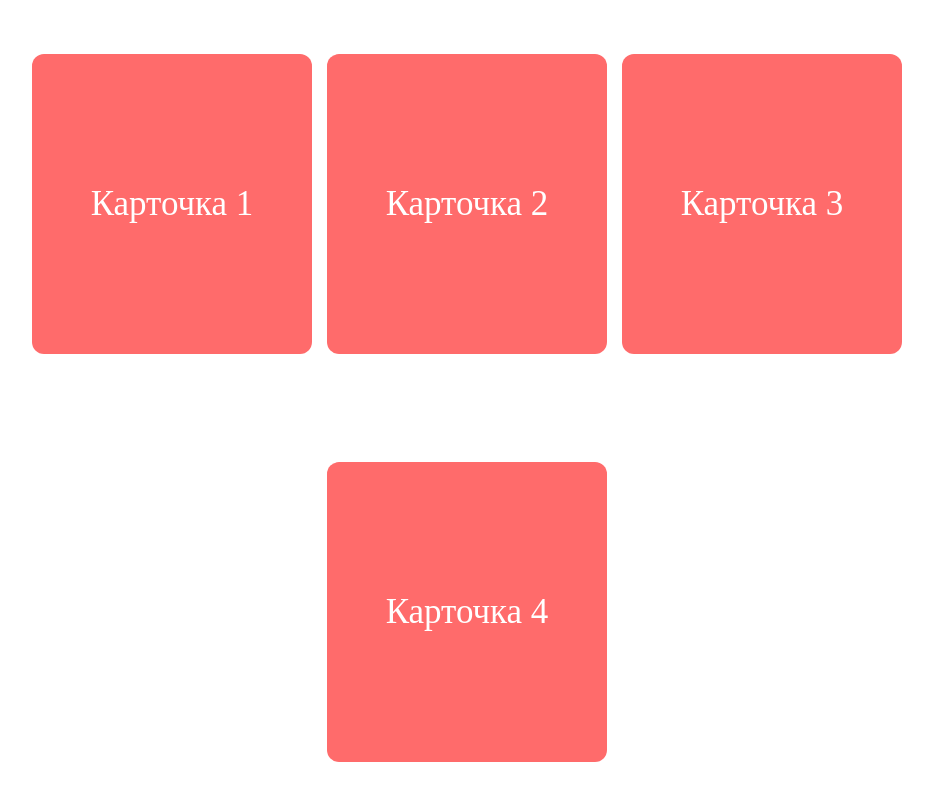
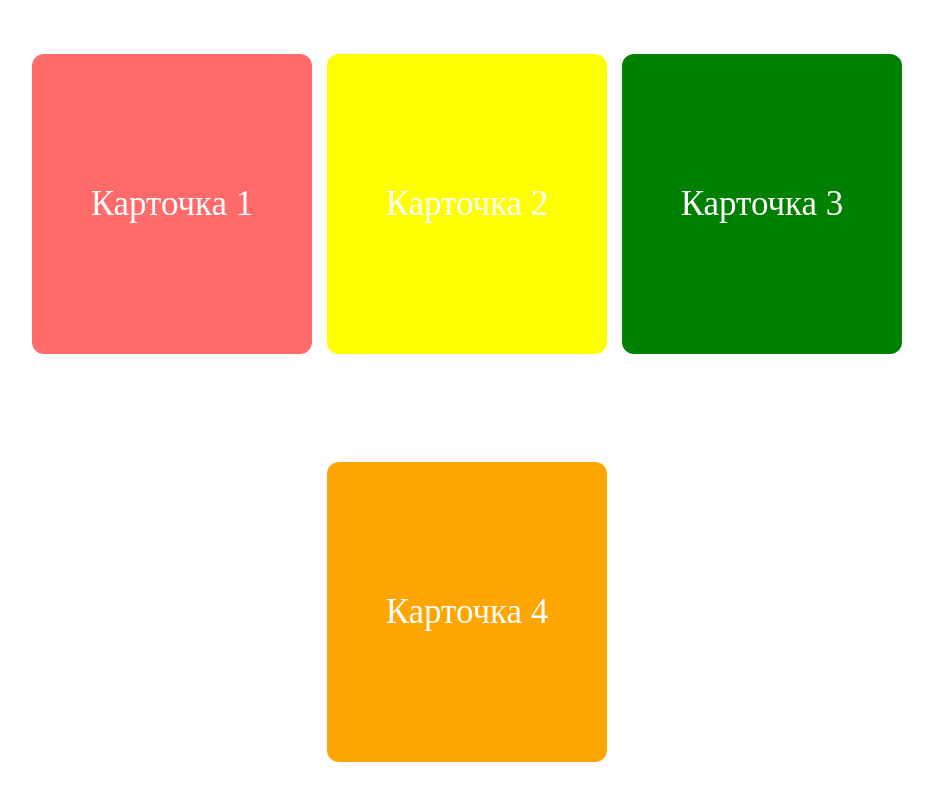
Before and after one commit to TheStrikeM/react-drag-drop, a React (Create React App) app: page / in a window 1280 px wide. Shown: the top 800 px of the page, without its empty margins (173-1106 px from the left). Built offline with nearby package versions, Linux system fonts and the light colour scheme.

Commit message:
Upd stls

```diff
--- a/src/App.sass
+++ b/src/App.sass
@@ -19,3 +19,12 @@
     justify-content: center
     align-items: center
     cursor: grab
+
+  .orange
+    background: orange
+  .green
+    background: green
+  .red
+    background: red
+  .yellow
+    background: yellow
--- a/src/App.tsx
+++ b/src/App.tsx
@@ -4,15 +4,16 @@ import './App.sass'
 type CardItemState = {
     id: number,
     order: number,
-    text: string
+    text: string,
+    color: string
 }
 
 function App() {
     const [cardList, setCardList] = React.useState<CardItemState[]>([
-        {id: 1, order: 3, text: "Карточка 3"},
-        {id: 2, order: 1, text: "Карточка 1"},
-        {id: 3, order: 2, text: "Карточка 2"},
-        {id: 4, order: 4, text: "Карточка 4"},
+        {id: 1, order: 3, text: "Карточка 3", color: "green"},
+        {id: 2, order: 1, text: "Карточка 1", color: "reg"},
+        {id: 3, order: 2, text: "Карточка 2", color: "yellow"},
+        {id: 4, order: 4, text: "Карточка 4", color: "orange"},
     ])
     const [currentCard, setCurrentCard] = React.useState<CardItemState | null>(null)
 
@@ -41,7 +42,8 @@ function App() {
                 // @ts-ignore
                 return {...c, order: currentCard.order}
             }
-            if (c.id === currentCard) {
+            // @ts-ignore
+            if (c.id === currentCard.id) {
                 return {...c, order: card.order}
             }
             return c
@@ -67,7 +69,7 @@ function App() {
                     onDragEnd={e => dragEndHandler(e)}
                     onDragOver={e => dragOverHandler(e)}
                     onDrop={e => dropHandler(e, card)}
-                    className={"card"}
+                    className={"card " + card.color}
                     draggable={true}
                 >
                     {card.text}
```
